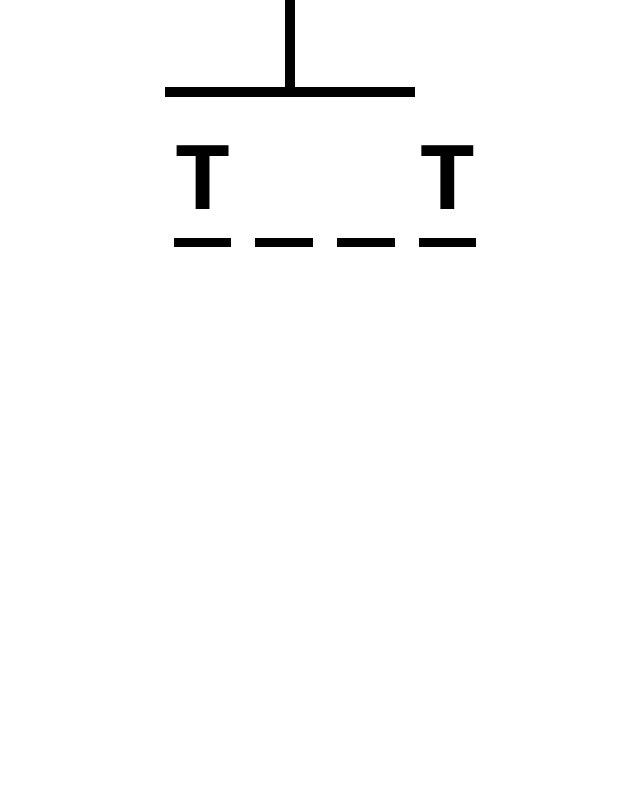
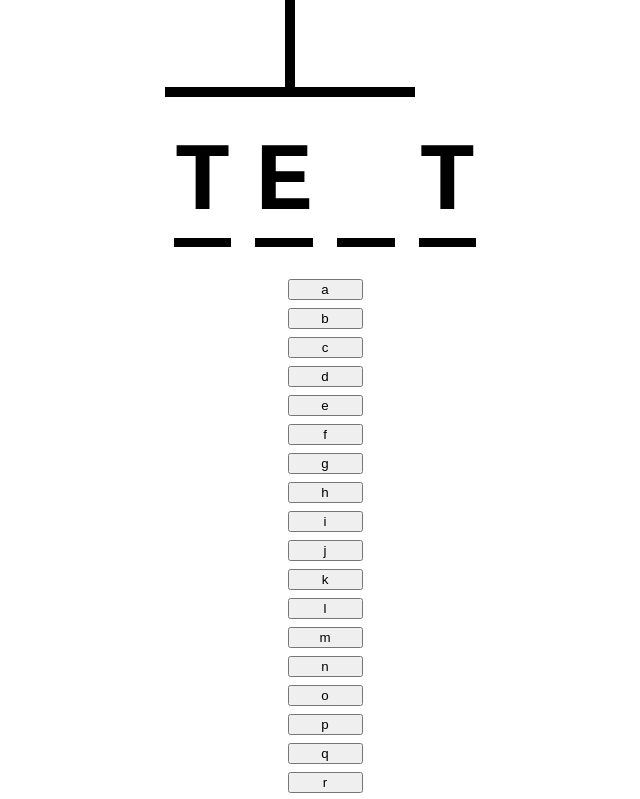
Before and after one commit to platisam/TS_HangmanApp, a React (Vite) app: page / in a window 1280 px wide. Shown: the part 400-1199 px from the top of the page, without its empty margins (315-955 px from the left). Before the commit the page ends 800 px from the top, so only its background shows below. Built offline with nearby package versions, Linux system fonts and the light colour scheme.

Commit message:
creating and adding Keyboard component

```diff
--- a/src/App.tsx
+++ b/src/App.tsx
@@ -2,6 +2,7 @@
 import words from "./wordList.json";
 import HangmanDrawing from "./HangmanDrawing";
 import HangmanWord from "./HangmanWord";
+import Keyboard from "./Keyboard";
 
 function App() {
   const [wordToGuess, setWordToGuess] = useState(() => {
@@ -23,6 +24,7 @@
       <div style={{ fontSize: "2rem", textAlign: "center" }}>Lose Win</div>
       <HangmanDrawing />
       <HangmanWord />
+      <Keyboard />
     </div>
   );
 }
--- a/src/HangmanWord.tsx
+++ b/src/HangmanWord.tsx
@@ -2,7 +2,7 @@
 
 const HangmanWord = () => {
   const word = "test";
-  const guessedLetters = ["t"];
+  const guessedLetters = ["t", "e", "g"];
 
   return (
     <div
--- /dev/null
+++ b/src/Keyboard.tsx
@@ -0,0 +1,50 @@
+import React from "react";
+
+interface Props {}
+
+const KEYS = [
+  "a",
+  "b",
+  "c",
+  "d",
+  "e",
+  "f",
+  "g",
+  "h",
+  "i",
+  "j",
+  "k",
+  "l",
+  "m",
+  "n",
+  "o",
+  "p",
+  "q",
+  "r",
+  "s",
+  "t",
+  "u",
+  "v",
+  "w",
+  "x",
+  "y",
+  "z",
+];
+
+const Keyboard = (props: Props) => {
+  return (
+    <div
+      style={{
+        display: "grid",
+        gridTemplateColumns: "repeat(auto-fit, minmax(75px, 1fr))",
+        gap: ".5rem",
+      }}
+    >
+      {KEYS.map((key) => {
+        return <button key={key}>{key}</button>;
+      })}
+    </div>
+  );
+};
+
+export default Keyboard;
```
